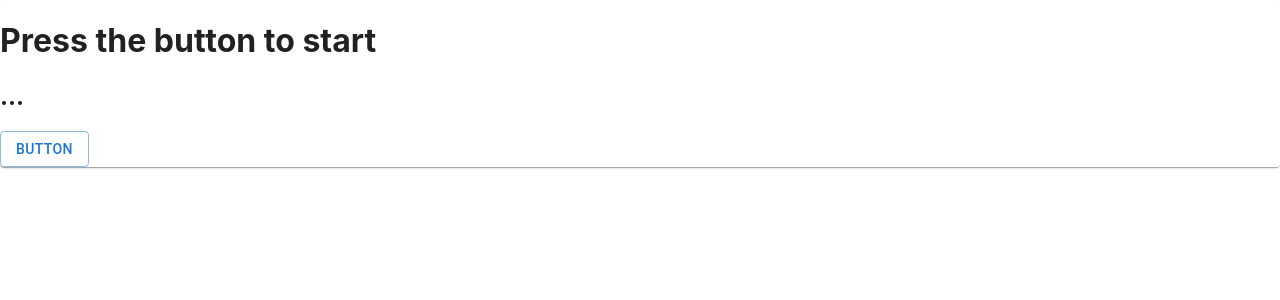
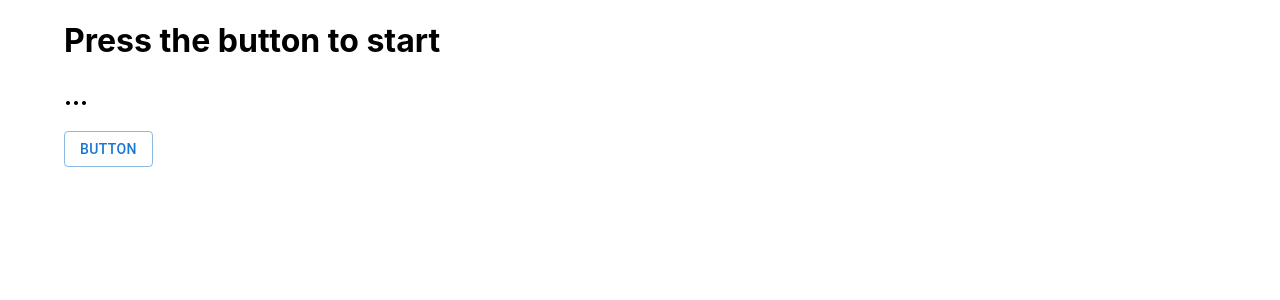
Before and after one commit to MSiestoGarabana/random-quote-generator-libraries, a React (Create React App) app: page / in a window 1280 px wide. Shown: the top 300 px of the page. Built offline with nearby package versions, Linux system fonts and the light colour scheme.

Commit message:
Guard Clauses for conditional rendering

```diff
--- a/src/QuoteCard.js
+++ b/src/QuoteCard.js
@@ -1,5 +1,5 @@
 import React from "react";
-import { Card, Button, CircularProgress } from "@mui/material";
+import { Button, CircularProgress, Container } from "@mui/material";
 import { useAsyncFn } from "react-use";
 
 function QuoteAuthorCard() {
@@ -9,31 +9,43 @@ function QuoteAuthorCard() {
     return result;
   }, ["https://api.quotable.io/random"]);
 
+  if (state.value === undefined)
     return (
-    <Card>
-      <div>
-        {state.value === undefined ? (
+      <Container fixed>
         <div>
           <h1>Press the button to start</h1>
           <h2>...</h2>
         </div>
-        ) : state.loading ? (
-          <div>
+        <Button onClick={() => doFetch()} variant="outlined">
+          Button
+        </Button>
+      </Container>
+    );
+  if (state.loading === true)
+    return (
+      <Container>
         <CircularProgress />
-          </div>
-        ) : state.error ? (
+        <Button onClick={() => doFetch()} variant="outlined">
+          Button
+        </Button>
+      </Container>
+    );
+  if (state.error === true)
+    return (
+      <Container>
         <div>Error: {state.error.message}</div>
-        ) : (
+      </Container>
+    );
+  return (
+    <Container maxWidth="xs">
       <div>
         <h1>{state.value.content}</h1>
         <h2>{state.value.author}</h2>
       </div>
-        )}
       <Button onClick={() => doFetch()} variant="outlined">
         Button
       </Button>
-      </div>
-    </Card>
+    </Container>
   );
 }
 export default QuoteAuthorCard;
```
Lines whose indentation alone changed are shown as unchanged.
